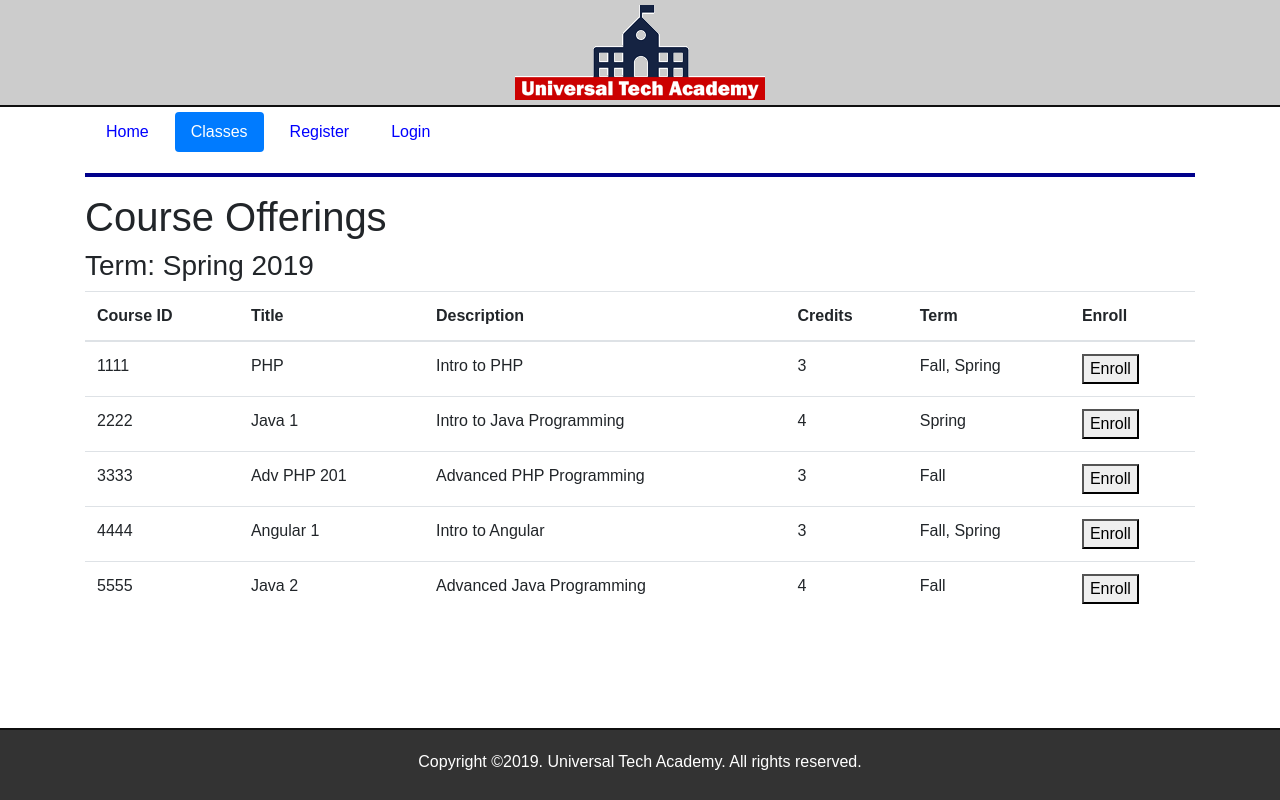
After one commit to ckraczkowsky91/flask-full-stack, a Flask app: page /courses in a window 1280 px wide. The commit adds this page. Run offline with Flask 2, Linux system fonts and the light colour scheme; some libraries are stand-ins or nearby versions.

Commit message:
Created new templates and routing for these templates. Created route to expose data using the Response object in Flask.

```diff
--- a/application/routes.py
+++ b/application/routes.py
@@ -1,9 +1,47 @@
 from application import app
-from flask import render_template
+from flask import json, render_template, request, Response
+
+courseData = [
+{'courseID': '1111', 'title': 'PHP', 'description': 'Intro to PHP', 'credits': '3', 'term': 'Fall, Spring'},
+{'courseID': '2222', 'title': 'Java 1', 'description': 'Intro to Java Programming', 'credits': '4', 'term': 'Spring'},
+{'courseID': '3333', 'title': 'Adv PHP 201', 'description': 'Advanced PHP Programming', 'credits': '3', 'term': 'Fall'},
+{'courseID': '4444', 'title': 'Angular 1', 'description': 'Intro to Angular', 'credits': '3', 'term': 'Fall, Spring'},
+{'courseID': '5555', 'title': 'Java 2', 'description': 'Advanced Java Programming', 'credits': '4', 'term': 'Fall'}
+]
 
 # Creating some default routes
 @app.route('/')
 @app.route('/index')
 @app.route('/barf')
 def index():
-    return render_template('index.html')
+    return render_template('index.html', index=True)
+
+@app.route('/login')
+def login():
+    return render_template('login.html', login=True)
+
+@app.route('/courses')
+@app.route('/courses/<term>')
+def courses(term='Spring 2019'):
+    return render_template('courses.html', courseData = courseData, courses=True, term=term)
+
+@app.route('/register')
+def register():
+    return render_template('register.html', register=True)
+
+@app.route('/enrollment', methods=['GET', 'POST'])
+def enrollment():
+    id = request.form.get('courseID')
+    title = request.form.get('title')
+    term = request.form.get('term')
+    return render_template('enrollment.html', data={'courseID': id, 'title': title, 'term': term})
+
+@app.route('/api/')
+@app.route('/api/<index>')
+def api(index=None):
+    if (index==None):
+        jsonData = courseData
+    else:
+        jsonData = courseData[int(index)]
+
+    return Response(json.dumps(jsonData), mimetype='application/json')
--- /dev/null
+++ b/application/templates/courses.html
@@ -0,0 +1,45 @@
+    {% extends 'layout.html' %}
+
+    {% block content %}
+    <h1>Course Offerings</h1>
+
+    <!--  Display the Term and Year here --->
+    <h3>Term: {{ term }}</h3>
+
+    <div>
+        <table class="table table-hover">
+            <thead>
+            <tr>
+                <th scope="col">Course ID</th>
+                <th scope="col">Title</th>
+                <th scope="col">Description</th>
+                <th scope="col">Credits</th>
+                <th scope="col">Term</th>
+                <th scope="col">Enroll</th>
+            </tr>
+            </thead>
+            <tbody>
+
+            <!-- Construct the rest of courses here -->
+            {% for data in courseData %}
+            <tr>
+                <td scope='row'>{{ data["courseID"] }}</td>
+                <td>{{ data["title"] }}</td>
+                <td>{{ data["description"] }}</td>
+                <td>{{ data["credits"] }}</td>
+                <td>{{ data["term"] }}</td>
+                <td>
+                    <form action="{{ url_for('enrollment') }}" method='POST' >
+                      <input type='hidden' name='courseID' value='{{ data["courseID"] }}' />
+                      <input type='hidden' name='title' value='{{ data["title"] }}' />
+                      <input type='hidden' name='term' value='{{ data["term"] }}' />
+                    <button>Enroll</button>
+                    </form>
+                </td>
+            </tr>
+            {% endfor %}
+            </tbody>
+        </table>
+    </div>
+
+{% endblock %}
--- /dev/null
+++ b/application/templates/layout.html
@@ -0,0 +1,27 @@
+<!DOCTYPE html>
+<html>
+  <head>
+      <title>UTA - Home Page</title>
+      <link rel="stylesheet" href="https://maxcdn.bootstrapcdn.com/bootstrap/4.0.0/css/bootstrap.min.css"
+            integrity="sha384-Gn5384xqQ1aoWXA+058RXPxPg6fy4IWvTNh0E263XmFcJlSAwiGgFAW/dAiS6JXm" crossorigin="anonymous">
+      <link rel="stylesheet" href="static/css/main.css"/>
+  </head>
+  <body>
+    <div class="container-fluid text-center top-container">
+        <img src="static/images/uta-logo-250.png">
+    </div>
+
+    <div class="container">
+
+      {% include "nav.html" %}
+
+      {% block content %}
+      {% endblock %}
+
+
+    </div>
+
+    {% include "footer.html" %}
+
+  </body>
+</html>
--- a/application/templates/nav.html
+++ b/application/templates/nav.html
@@ -1,10 +1,10 @@
 <header>
   <nav>
     <ul class='nav nav-pills'>
-      <li class='nav-item'><a href='index.html' class='nav-link active'>Home</a></li>
-      <li class='nav-item'><a href='course_offerings.html' class='nav-link'>Classes</a></li>
-      <li class='nav-item'><a href='register.html' class='nav-link'>Register</a></li>
-      <li class='nav-item'><a href='login.html' class='nav-link'>Login</a></li>
+      <li class='nav-item'><a href="{{ url_for('index') }}" class='nav-link {% if index %}active{% endif %}'>Home</a></li>
+      <li class='nav-item'><a href="{{ url_for('courses') }}" class='nav-link {% if courses %}active{% endif %}'>Classes</a></li>
+      <li class='nav-item'><a href="{{ url_for('register') }}" class='nav-link {% if register %}active{% endif %}'>Register</a></li>
+      <li class='nav-item'><a href="{{ url_for('login') }}" class='nav-link {% if login %}active{% endif %}'>Login</a></li>
     </ul>
   </nav>
   <hr style='clear:both' />
```
Also changed, not shown: application/templates/enrollment.html (added, +15 -0 lines), application/templates/index.html (+10 -22 lines), application/templates/login.html (added, +20 -0 lines), application/templates/register.html (added, +21 -0 lines).
